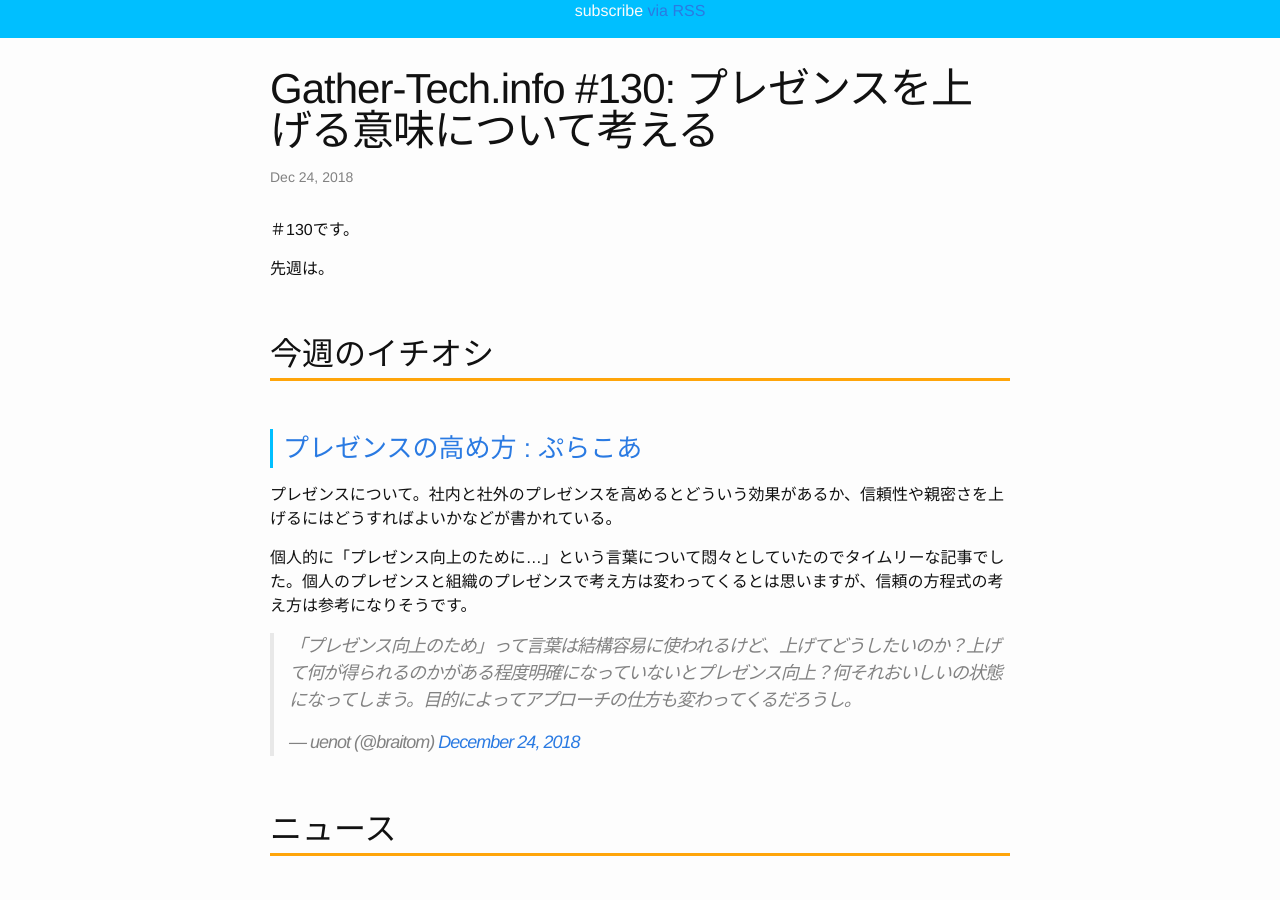
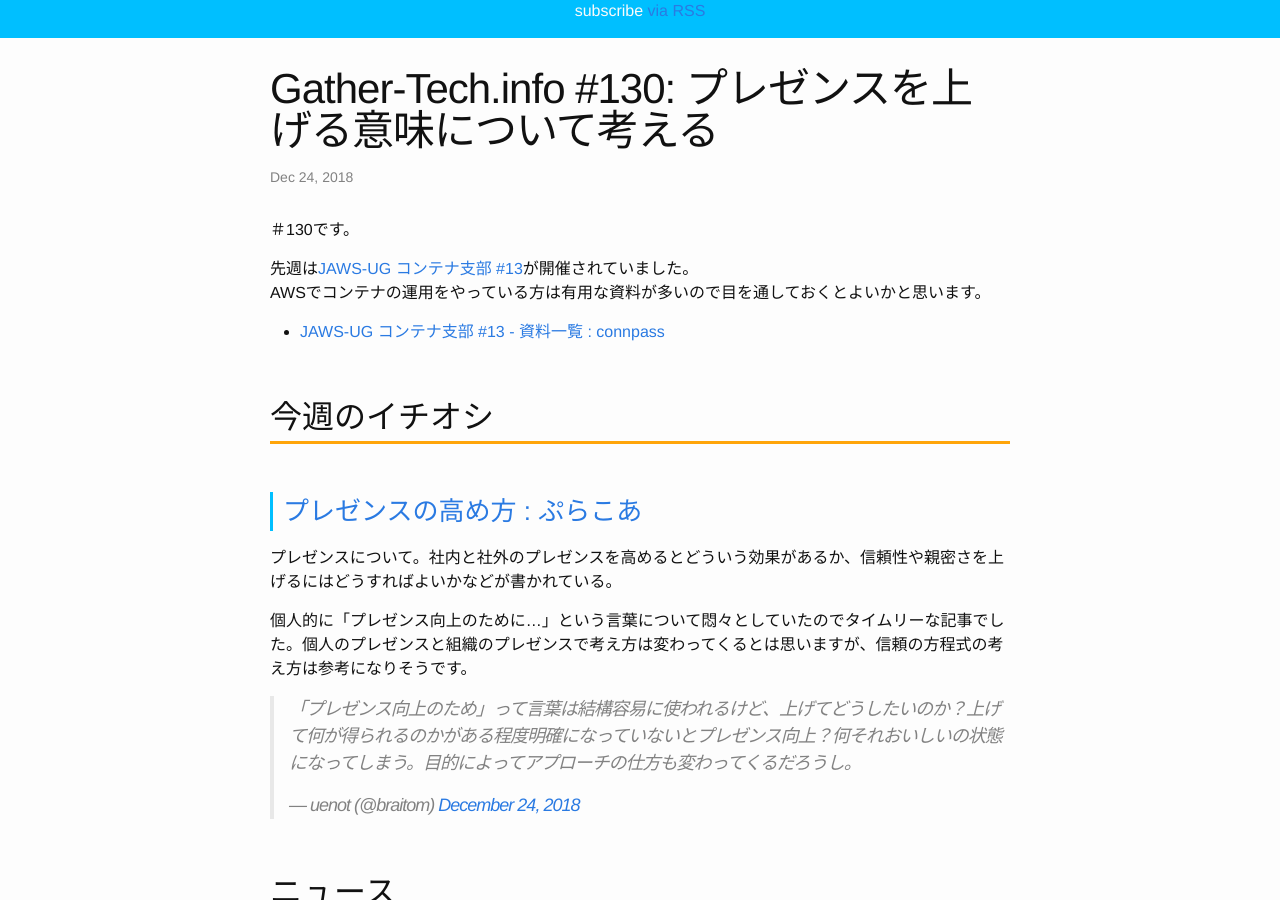
Before and after one commit to Gather-Tech/Gather-Tech.github.io, a Jekyll site: the page built from _posts/2018/2018-12-24-Gather130.md, in a window 1280 px wide and 900 px high, scrolled down 333 px. Built offline with Jekyll 4.4.1, drawn with Linux system fonts in a browser that asks for light colours; comment, search, counter and statistics services are not loaded.

Commit message:
add intro

```diff
--- a/_posts/2018/2018-12-24-Gather130.md
+++ b/_posts/2018/2018-12-24-Gather130.md
@@ -8,7 +8,10 @@ categories: news
 
 ＃130です。
 
-先週は。
+先週は[JAWS-UG コンテナ支部 #13](https://jawsug-container.connpass.com/event/109162/)が開催されていました。
+AWSでコンテナの運用をやっている方は有用な資料が多いので目を通しておくとよいかと思います。
+
+- [JAWS-UG コンテナ支部 #13 - 資料一覧 : connpass](https://jawsug-container.connpass.com/event/109162/presentation/)
 
 ## 今週のイチオシ
 
```
